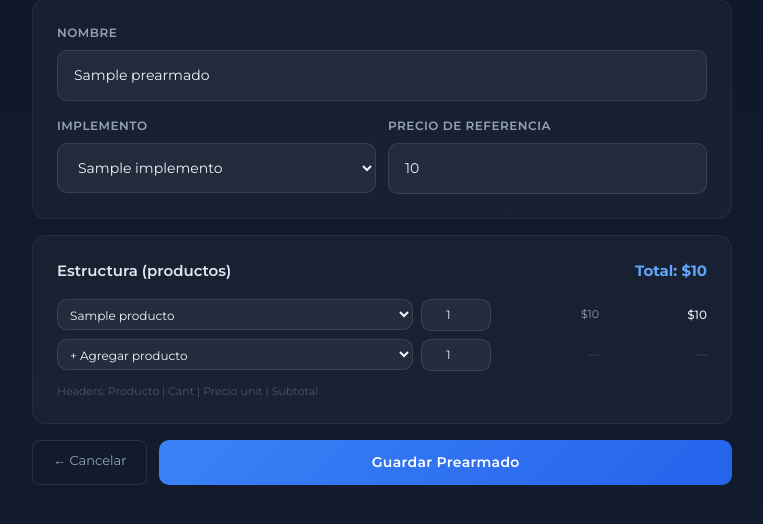
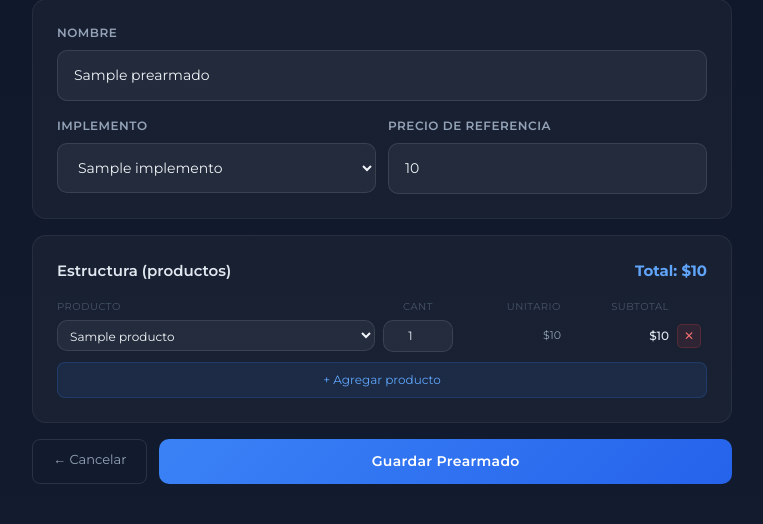
Before and after one commit to luciaf17/cotizador, a Django app: page /gestion/prearmados/1/editar/ in a window 1280 px wide. Shown: the part 155-679 px from the top of the page, without its empty margins (258-1021 px from the left). Run offline with Django 5.2, Linux system fonts and the light colour scheme; a user stored in the database is signed in; tables that the repository leaves empty hold one stand-in row (values such as "Sample post"); some libraries are stand-ins or nearby versions.

Commit message:
fix: agregar multiples productos a estructura de prearmado
- Boton '+ Agregar producto' agrega filas dinamicamente con JS
- Cada fila tiene boton X rojo para quitarla
- Header de columnas (Producto, Cant, Unitario, Subtotal)
- Filas existentes muestran precio unitario y subtotal
- Filas nuevas muestran '—' hasta guardar

Co-Authored-By: Claude Opus 4.6 (1M context) <noreply@anthropic.com>

```diff
--- a/templates/gestion/prearmados/form.html
+++ b/templates/gestion/prearmados/form.html
@@ -43,9 +43,18 @@
                 {% endif %}
             </div>
 
-            <div id="estructura" style="display: flex; flex-direction: column; gap: 8px;">
+            <!-- Header columnas -->
+            <div style="display: grid; grid-template-columns: 1fr 70px 100px 100px 30px; gap: 8px; padding: 0 0 6px;">
+                <span style="color: #475569; font-size: 10px; text-transform: uppercase; letter-spacing: 0.5px;">Producto</span>
+                <span style="color: #475569; font-size: 10px; text-transform: uppercase; letter-spacing: 0.5px; text-align: center;">Cant</span>
+                <span style="color: #475569; font-size: 10px; text-transform: uppercase; letter-spacing: 0.5px; text-align: right;">Unitario</span>
+                <span style="color: #475569; font-size: 10px; text-transform: uppercase; letter-spacing: 0.5px; text-align: right;">Subtotal</span>
+                <span></span>
+            </div>
+
+            <div id="estructura" style="display: flex; flex-direction: column; gap: 6px;">
                 {% for item in estructura %}
-                <div style="display: grid; grid-template-columns: 1fr 70px 100px 100px; gap: 8px; align-items: center;">
+                <div class="fila-estructura" style="display: grid; grid-template-columns: 1fr 70px 100px 100px 30px; gap: 8px; align-items: center;">
                     <select name="prod_id" class="input-dark" style="padding: 6px 8px; font-size: 12px;">
                         {% for p in productos %}
                         <option value="{{ p.id }}" {% if item.est.producto_id == p.id %}selected{% endif %}>{{ p.nombre }}</option>
@@ -54,26 +63,16 @@
                     <input type="number" name="prod_cantidad" value="{{ item.est.cantidad }}" min="1" class="input-dark" style="padding: 6px 8px; font-size: 12px; text-align: center;">
                     <span style="color: #94a3b8; font-size: 11px; text-align: right;">{{ item.precio_unitario|precio_ar }}</span>
                     <span style="color: #e2e8f0; font-size: 12px; font-weight: 500; text-align: right;">{{ item.precio_linea|precio_ar }}</span>
+                    <button type="button" onclick="this.closest('.fila-estructura').remove()"
+                            style="width: 24px; height: 24px; border-radius: 5px; border: 1px solid rgba(239,68,68,0.2); background: rgba(239,68,68,0.1); color: #f87171; font-size: 12px; cursor: pointer; display: flex; align-items: center; justify-content: center; padding: 0;">&#10005;</button>
                 </div>
                 {% endfor %}
-
-                <!-- Fila vacia para agregar -->
-                <div style="display: grid; grid-template-columns: 1fr 70px 100px 100px; gap: 8px; align-items: center;">
-                    <select name="prod_id" class="input-dark" style="padding: 6px 8px; font-size: 12px;">
-                        <option value="">+ Agregar producto</option>
-                        {% for p in productos %}
-                        <option value="{{ p.id }}">{{ p.nombre }}</option>
-                        {% endfor %}
-                    </select>
-                    <input type="number" name="prod_cantidad" value="1" min="1" class="input-dark" style="padding: 6px 8px; font-size: 12px; text-align: center;">
-                    <span style="color: #475569; font-size: 11px; text-align: right;">—</span>
-                    <span style="color: #475569; font-size: 11px; text-align: right;">—</span>
-                </div>
             </div>
 
-            <div style="margin-top: 12px; display: flex; justify-content: space-between;">
-                <span style="color: #475569; font-size: 11px;">Headers: Producto | Cant | Precio unit | Subtotal</span>
-            </div>
+            <button type="button" onclick="agregarFila()"
+                    style="margin-top: 10px; padding: 8px 16px; background: rgba(59,130,246,0.1); color: #60a5fa; border: 1px solid rgba(59,130,246,0.2); border-radius: 8px; font-size: 12px; cursor: pointer; font-family: inherit; width: 100%;">
+                + Agregar producto
+            </button>
         </div>
 
         <div style="display: flex; gap: 12px;">
@@ -82,4 +81,27 @@
         </div>
     </form>
 </div>
+
+<script>
+var optionsHtml = '';
+{% for p in productos %}
+optionsHtml += '<option value="{{ p.id }}">{{ p.nombre|escapejs }}</option>';
+{% endfor %}
+
+function agregarFila() {
+    var container = document.getElementById('estructura');
+    var row = document.createElement('div');
+    row.className = 'fila-estructura';
+    row.style.cssText = 'display: grid; grid-template-columns: 1fr 70px 100px 100px 30px; gap: 8px; align-items: center;';
+    row.innerHTML =
+        '<select name="prod_id" class="input-dark" style="padding: 6px 8px; font-size: 12px;">' +
+        '<option value="">Seleccionar...</option>' + optionsHtml + '</select>' +
+        '<input type="number" name="prod_cantidad" value="1" min="1" class="input-dark" style="padding: 6px 8px; font-size: 12px; text-align: center;">' +
+        '<span style="color: #475569; font-size: 11px; text-align: right;">—</span>' +
+        '<span style="color: #475569; font-size: 11px; text-align: right;">—</span>' +
+        '<button type="button" onclick="this.closest(\'.fila-estructura\').remove()" ' +
+        'style="width: 24px; height: 24px; border-radius: 5px; border: 1px solid rgba(239,68,68,0.2); background: rgba(239,68,68,0.1); color: #f87171; font-size: 12px; cursor: pointer; display: flex; align-items: center; justify-content: center; padding: 0;">✕</button>';
+    container.appendChild(row);
+}
+</script>
 {% endblock %}
```
